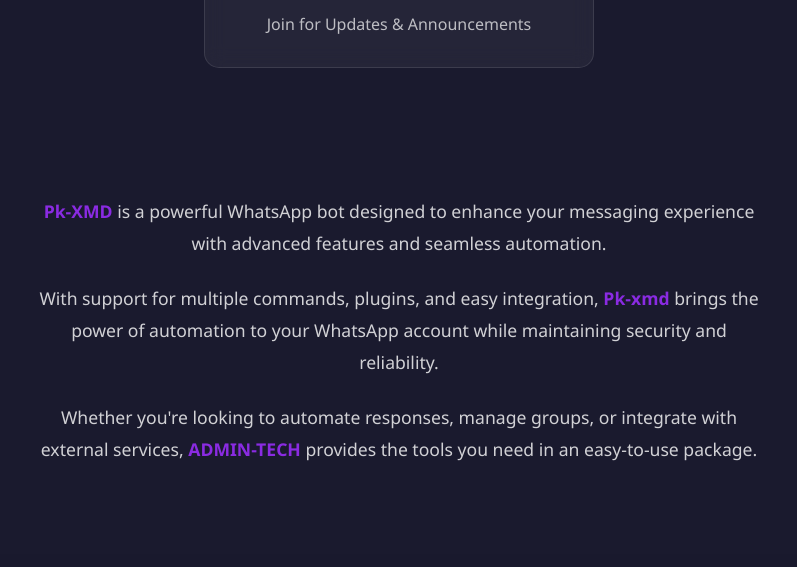
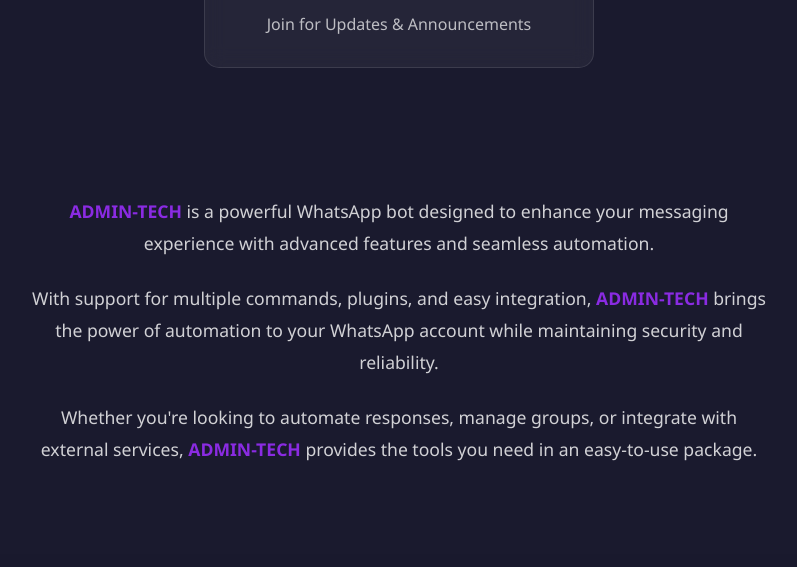
Before and after one commit to KingZord263/ADMIN-SESSION, a website: page public/index.html in a window 1280 px wide. Shown: the part 1863-2430 px from the top of the page, without its empty margins (241-1038 px from the left). Drawn offline with Linux system fonts and the light colour scheme.

Commit message:
Update index.html

```diff
--- a/public/index.html
+++ b/public/index.html
@@ -459,8 +459,8 @@
     </section>
 
     <section class="description">
-        <p><span class="highlight">Pk-XMD</span> is a powerful WhatsApp bot designed to enhance your messaging experience with advanced features and seamless automation.</p>
-        <p>With support for multiple commands, plugins, and easy integration, <span class="highlight">Pk-xmd</span> brings the power of automation to your WhatsApp account while maintaining security and reliability.</p>
+        <p><span class="highlight">ADMIN-TECH</span> is a powerful WhatsApp bot designed to enhance your messaging experience with advanced features and seamless automation.</p>
+        <p>With support for multiple commands, plugins, and easy integration, <span class="highlight">ADMIN-TECH</span> brings the power of automation to your WhatsApp account while maintaining security and reliability.</p>
         <p>Whether you're looking to automate responses, manage groups, or integrate with external services, <span class="highlight">ADMIN-TECH</span> provides the tools you need in an easy-to-use package.</p>
     </section>
 
```
